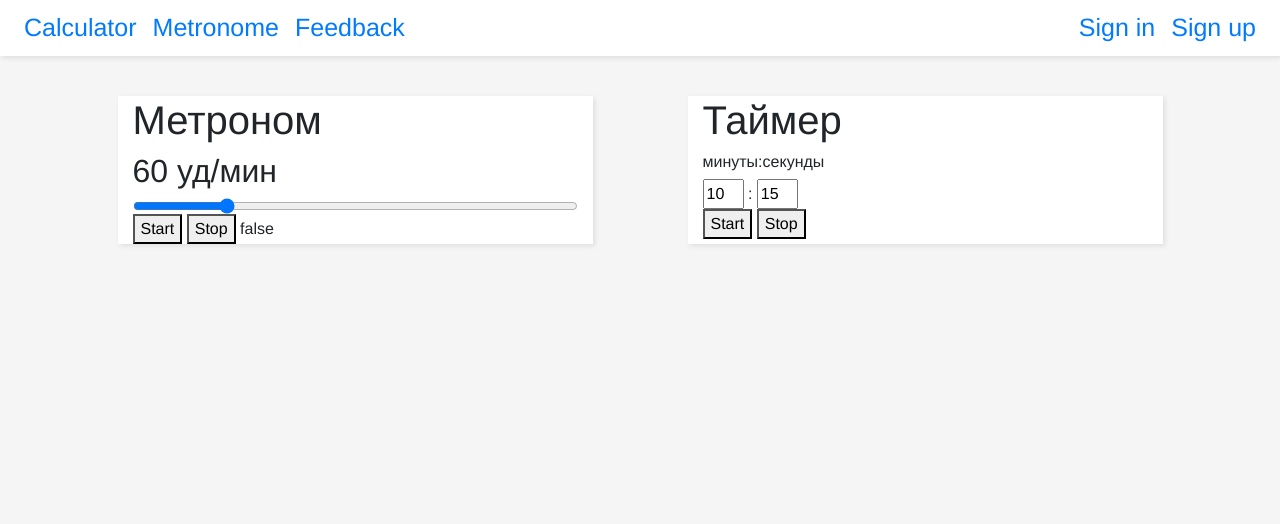
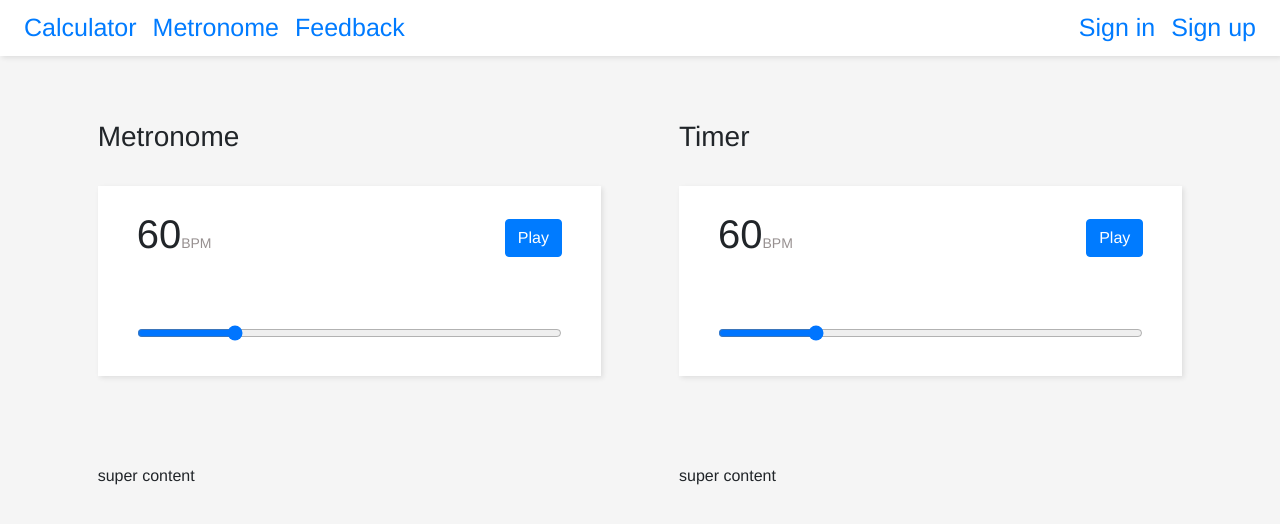
Before and after one commit to Zefordd/Calculator, a Python web app: template templates/metronome/metronome.html in a window 1280 px wide. Shown: the top 524 px of the page. Run offline with Jinja, Linux system fonts and the light colour scheme; the template is opened without the code that fills it, so the values that code supplies are empty.

Commit message:
some changes in metronom and front

```diff
--- a/static/js/metronome.js
+++ b/static/js/metronome.js
@@ -1,49 +1,42 @@
+Vue.component('metronome', {
+    data: function () {
+        return {
+            audio: new Audio("../../static/Sounds/tick.wav"),
+            beats_per_minute: 60,
+        }
+    },
+    props: ['metronomeWork'],
+    methods: {
+        start_metronome: async function () {
+            this.metronomeWork = true;
+            this.audio.play();
+            console.log(0);
+            this.do_one_beat();
+        },
+        do_one_beat: async function () {
+            while (this.metronomeWork === true) {
+                console.time('one_beat_time');
+                this.audio.play();
+                await this.go_sleep(60000 / this.beats_per_minute);
+                console.timeEnd('one_beat_time');
+            }
+        },
+        go_sleep: function (ms) {
+            return new Promise(resolve => setTimeout(resolve, ms));
+        },
+    },
+    template: '#metronome_template',
+    delimiters: ['[[',']]'],
+})
+
 var metronome = new Vue ({
     el: '#metronome',
     data: {
-        start: false,
-        beats_per_minute: 60,
-        audio: new Audio("../../static/Sounds/tick.wav"),
+        metronome_work: false,
 
-        minutes: 10,
-        seconds: 15,
     },
     methods: {
-        start_metronome: function () {
-            this.audio.play();
-            console.log(0);
-            i = 1;
-            this.start = true;
-            this.do_one_beat();
-        },
-        do_one_beat: async function () {
-            while (this.start === true) {
-                console.time('one_beat_time');
-                this.audio.play();
-                await this.sleep(60000 / this.beats_per_minute);
-                console.timeEnd('one_beat_time');
-            }
-        },
-        sleep: function (ms) {
-            return new Promise(resolve => setTimeout(resolve, ms));
-        },
 
-        start_timer: async function () {
-            this.start = true;
-            this.do_one_beat();
-            while (this.minutes >= 0) {
-                while (this.seconds >= 1) {
-                    await this.sleep(1000);
-                    this.seconds -= 1;
-                }
-                if (this.minutes === 0) {
-                    break
-                }
-                this.minutes -= 1;
-                this.seconds = 60;
-            }
-            this.start = false;
-        },
     },
     delimiters: ['[[',']]']
 })
--- a/templates/base.html
+++ b/templates/base.html
@@ -8,10 +8,9 @@
     </title>
 
     <meta name="viewport" content="width=device-width, initial-scale=1, shrink-to-fit=no">
-
+    <script src="https://cdn.jsdelivr.net/npm/vue/dist/vue.js"></script>
     <link href="{{ static('css/vendor/bootstrap.min.css') }}" rel="stylesheet">
     <script src="{{ static('js/vendor/bootstrap.min.js') }}"></script>
-    <script src="https://cdn.jsdelivr.net/npm/vue/dist/vue.js"></script>
     <link href="{{ static('css/base.css') }}" rel="stylesheet">
 </head>
 
@@ -82,7 +81,7 @@
 </div>
 
 <div class="row pt-5"></div>
-
+<div class="row pt-5"></div>
 
 
     {% block head %}
--- a/templates/feedback/feedback.html
+++ b/templates/feedback/feedback.html
@@ -7,7 +7,7 @@
 
 
 {% block content %}
-<div class="container pt-5" id="send_feedback">
+<div class="container" id="send_feedback">
 
     <div class="row" v-show="!show_Jesus">
         <div class="col-md-9">
--- a/templates/metronome/metronome.html
+++ b/templates/metronome/metronome.html
@@ -1,42 +1,62 @@
 {% extends 'base.html' %}
-
 
 {% block title %}
     metronome
 {% endblock %}
 
+{% block content %}
 
-{% block content %}
-<div class="container" id="metronome">
-    <div class="row pt-5 justify-content-around">
-        <div class="col-5" style="box-shadow: 2px 2px 5px 0 rgba(0,0,0,0.095); background-color: #fff;">
-            <h1>Метроном</h1>
-            <div class="w-100"></div>
-            <h2>[[ beats_per_minute ]] уд/мин</h2>
-            <input type="range" min="20" max="218" step="1" class="form-control-range" v-model="beats_per_minute">
-            <div class="w-100"></div>
-            <button v-on:click="start_metronome">Start</button>
-            <button v-on:click="start = false">Stop</button>
-            [[ start ]]
+<head>
+    <link href="{{ static('css/metronome.css') }}" rel="stylesheet">
+</head>
+
+<div class="container-fluid" id="metronome">
+    <div class="row justify-content-center">
+        <div class="col-5 m-4">
+            <div class="row">
+                <div class="col"><h3>Metronome</h3></div>
+            </div>
+
+            <metronome :metronome-work="metronome_work"></metronome>
         </div>
 
 
-        <div class="col-5" style="box-shadow: 2px 2px 5px 0 rgba(0,0,0,0.095); background-color: #fff;">
-            <h1>Таймер</h1>
-            <h6>минуты:секунды</h6>
-            <div class="w-100"></div>
+        <div class="col-5 m-4">
+            <div class="row">
+                <div class="col"><h3>Timer</h3></div>
+            </div>
 
-            <input type="number" min="0" max="59" v-model="minutes">
-            :
-            <input type="number" min="0" max="59" v-model="seconds">
-            <div class="w-100"></div>
-
-            <button v-on:click="start_timer">Start</button>
-            <button>Stop</button>
+            <metronome :metronome-work="metronome_work"></metronome>
         </div>
-
+    </div>
+    <div class="row pt-3 justify-content-center">
+        <div class="col-5 m-4">super content</div>
+        <div class="col-5 m-4">super content</div>
     </div>
 </div>
 
+
+<template id="metronome_template">
+    <div style="box-shadow: 2px 2px 5px 0 rgba(0,0,0,0.095); background-color: #fff;">
+        <div class="row pt-4 m-4 align-items-center">
+            <div class="col-6">
+                <h1>[[  beats_per_minute ]]<small style="font-size: 14px; color: rgb(151, 144, 144)">BPM</small></h1>
+            </div>
+            <div class="col-6">
+                <button class="btn btn-primary float-right" v-if="!metronomeWork" @click="start_metronome">Play</button>
+                <button class="btn btn-danger float-right" v-if="metronomeWork" @click="metronomeWork = false">Stop</button>
+            </div>
+        </div>
+        <div class="row pt-3 m-4 py-4">
+            <div class="col">
+                <input class="form-control" type="range" max="218" min="20" v-model="beats_per_minute">
+            </div>
+        </div>
+    </div>
+</template>
+
+
 <script src="{{ static('js/metronome.js') }}"></script>
+
+
 {% endblock %}
```
Also changed, not shown: templates/main_page/index.html (+4 -4 lines), static/css/metronome.css (added).
